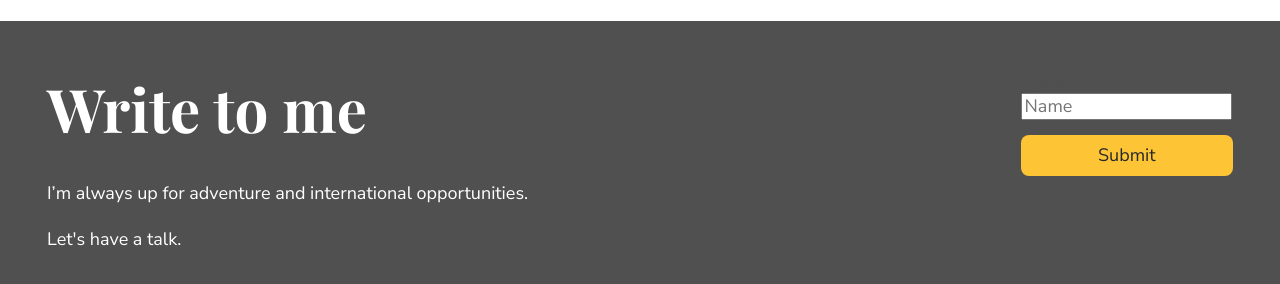
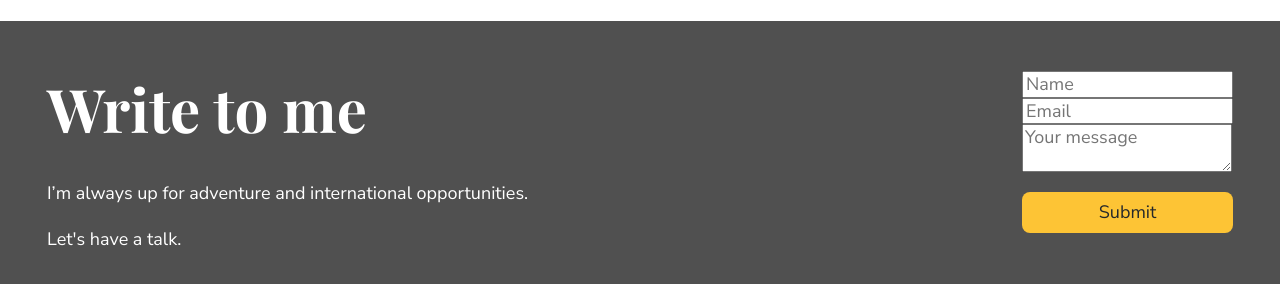
Before and after one commit to AnastasiaDrokina/my-portfolio-react, a JavaScript app: page / in a window 1280 px wide. Shown: the part 1123-1407 px from the top of the page. Built offline with nearby package versions, Linux system fonts and the light colour scheme.

Commit message:
Add form, use FormData,

```diff
--- a/src/App.js
+++ b/src/App.js
@@ -111,7 +111,7 @@ Note: each field should have a `name` attribute, it's what is used in `formData.
 
 Documentation:
   - FormData: https://developer.mozilla.org/fr/docs/Web/API/FormData/FormData
-  - FormData.get(): https://developer.mozilla.org/ru/docs/Web/API/FormData/get
+  - FormData.get():
 */
 
 import { Projects } from "./Projects";
--- a/src/ContactForm.js
+++ b/src/ContactForm.js
@@ -1,11 +1,41 @@
 import { Button } from "./Button";
 
 function ContactForm(props) {
+  function formSubmit(event) {
+    const formData = new FormData(event.target);
+    event.preventDefault();
+    const name = formData.get("name-field");
+    const email = formData.get("email-field");
+    const message = formData.get("textarea-field");
+    console.log(name, email, message);
+    // console.log(event.target.elements.name.value);
+    // console.log(event.target.elements.email.value);
+    // console.log(event.target.elements.textarea.value);
+  }
+
   return (
-    <form method="post">
+    <form onSubmit={formSubmit}>
       <div>
-        <label htmlFor="name">Name</label>
+        <label className="visually-hidden" htmlFor="name">
+          Name
+        </label>
         <input id="name" type="text" name="name-field" placeholder="Name" />
+      </div>
+      <div>
+        <label className="visually-hidden" htmlFor="email">
+          Email
+        </label>
+        <input id="email" type="email" name="email-field" placeholder="Email" />
+      </div>
+      <div>
+        <label className="visually-hidden" htmlFor="textarea">
+          Your message
+        </label>
+        <textarea
+          id="textarea"
+          name="textarea-field"
+          placeholder="Your message"
+        ></textarea>
       </div>
       <Button>Submit</Button>
     </form>
--- a/src/index.css
+++ b/src/index.css
@@ -2,6 +2,20 @@
 html {
   line-height: 1.15;
   -webkit-text-size-adjust: 100%;
+}
+
+.visually-hidden {
+  position: absolute;
+  width: 1px;
+  height: 1px;
+  margin: -1px;
+  border: 0;
+  padding: 0;
+  white-space: nowrap;
+  -webkit-clip-path: inset(100%);
+  clip-path: inset(100%);
+  clip: rect(0 0 0 0);
+  overflow: hidden;
 }
 
 main {
```
